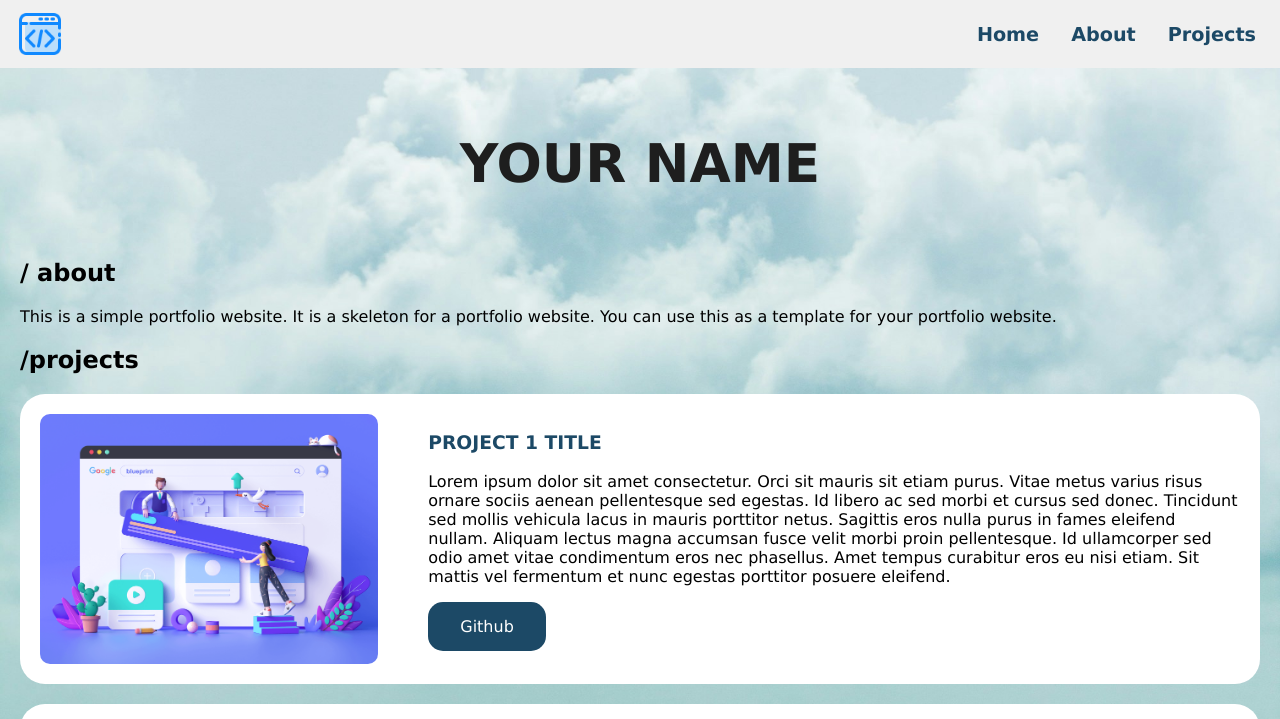
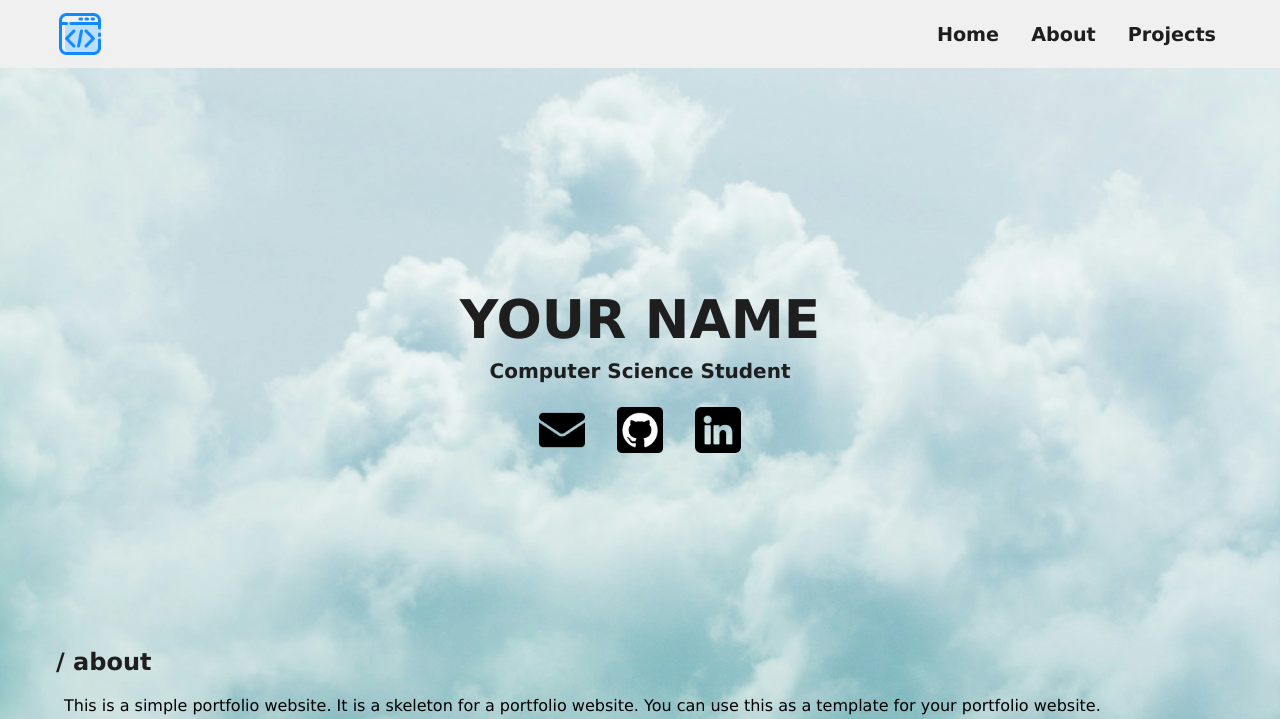
Before and after one commit to PACS-TMU/webdev-workshop-2024, a plain HTML site: page index.html in a window 1280 px wide. Shown: the top 719 px of the page. Drawn offline with Linux system fonts and the light colour scheme.

Commit message:
finalizing hero section

```diff
--- a/index.html
+++ b/index.html
@@ -35,14 +35,38 @@
     </nav>
 
     <!-- Hero Section -->
-    <div class="container">
+    <div class="hero container">
         <h1 class="yourName">YOUR NAME</h1>
+        <h2 class="subtitle">Computer Science Student</h2>
+        <div class="icons">
+            <a href="mailto:pacs@usstm.ca" target="_blank">
+                <img
+                    src="/assets/icons/email.png"
+                    class="heroIcon"
+                    alt="Email Icon - Click to Email"
+                />
+            </a>
+            <a href="https://github.com/PACS-TMU" target="_blank">
+                <img
+                    src="/assets/icons/github.png"
+                    class="heroIcon"
+                    alt="GitHub Icon - Click to GitHub"
+                />
+            </a>
+            <a href="https://linkedin.com/company/pacstmu" target="_blank">
+                <img
+                    src="/assets/icons/linkedin.png"
+                    class="heroIcon"
+                    alt="LinkedIn Icon - Click to LinkedIn"
+                />
+            </a>
+        </div>
     </div>
 
     <!-- About Section -->
-    <div id="about" class="container">
-        <h2 class="projectTitle">/ about</h2>
-        <p>
+    <div id="about" class="section container">
+        <h2 class="sectionTitle">/ about</h2>
+        <p class="sectionText">
             This is a simple portfolio website. It is a skeleton
             for a portfolio website. You can use this as a template
             for your portfolio website.
@@ -51,8 +75,8 @@
 
 
     <!-- Project Section -->
-    <div id="projects" class="container">
-        <h2 class="projectTitle">/projects</h2>
+    <div id="projects" class="section container">
+        <h2 class="sectionTitle">/projects</h2>
         <div class="projectCard">
             <img class="projectImage" src="assets/proj1.png">
             <div class="projectInfo">
--- a/style.css
+++ b/style.css
@@ -1,4 +1,8 @@
 /* General CSS */
+html {
+  scroll-behavior: smooth;
+}
+
 body {
   background-color: #f0f0f0;
   background-image: url("/assets/background.jpg");
@@ -11,9 +15,21 @@ body {
 }
 
 .container {
-  max-width: 1440px;
+  max-width: 1200px;
   padding: 0 20px;
   margin: 0 auto;
+}
+
+h1, h2 {
+  color: #1e1e1e;
+}
+
+.sectionTitle {
+  margin-left: 1rem;
+}
+
+.sectionText {
+  margin-left: 1.5rem;
 }
 
 /* Navbar CSS */
@@ -33,7 +49,7 @@ body {
 }
 
 .navbar a {
-  color: #1c4966;
+  color: #1e1e1e;
   text-decoration: none;
   padding: 0.5rem;
   margin-left: 0.5rem;
@@ -41,7 +57,7 @@ body {
 }
 
 .navbar a:hover {
-  color: #1e1e1e;
+  color: #1c4966;
   transition: ease-in-out 300ms;
 }
 
@@ -66,11 +82,39 @@ body {
 }
 
 /* Hero Section CSS */
+.hero {
+  height: 70vh;
+  max-height: 70vh;
+  display: flex;
+  flex-direction: column;
+  justify-content: center;
+  align-items: center;
+}
+
 .yourName {
-  color: #1e1e1e;
   font-size: 40pt;
-  margin: 4rem 0;
+  margin: 4rem 0 0 0;
   text-align: center;
+}
+
+.subtitle {
+  font-size: 15pt;
+  margin: 0.5rem 0;
+  text-align: center;
+}
+
+.icons {
+  margin: 1rem 0;
+  display: flex;
+  flex-direction: row;
+  justify-content: center;
+  align-items: center;
+}
+
+.icons img {
+  margin: 0 1rem;
+  width: 46px;
+  height: 46px;
 }
 
 /* Project Section CSS */
@@ -80,7 +124,7 @@ body {
   margin-bottom: 20px;
   /* align-items: center; */
   justify-self: center;
-  background-color: white;
+  background-color: #f0f0f0;
   gap: 50px;
   border-radius: 25px;
 }
@@ -111,7 +155,7 @@ h3 {
   background-color: #1c4966;
   border-radius: 15px;
   border: none;
-  color: white;
+  color: #f0f0f0;
   padding: 15px 32px;
   text-align: center;
   text-decoration: none;
```
Also changed, not shown: assets/icons/email.png (added), assets/icons/github.png (added), assets/icons/linkedin.png (added).
